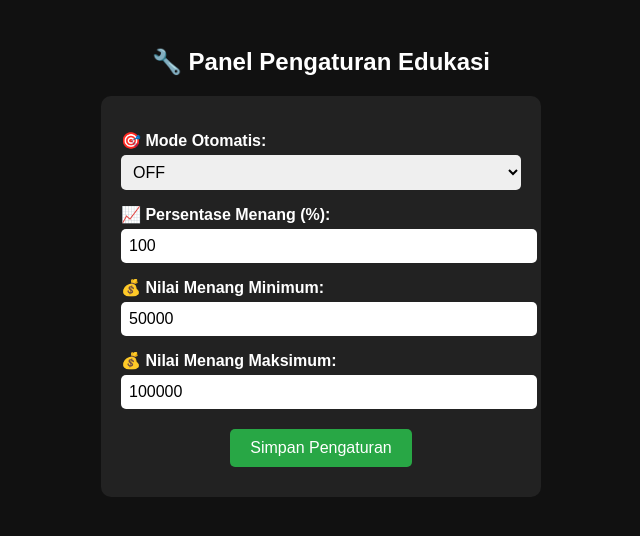
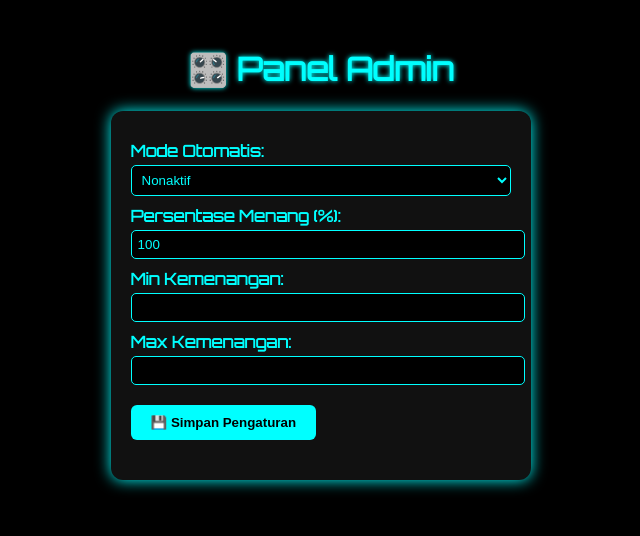
Before and after one commit to Arvan001/slot-edukasi, a Flask app: page /admin in a window 1280 px wide. Shown: the top 536 px of the page, without its empty margins (319-959 px from the left). Run offline with Flask 3, Linux system fonts and the light colour scheme; a user stored in the database is signed in.

Commit message:
Update admin.html

```diff
--- a/templates/admin.html
+++ b/templates/admin.html
@@ -1,111 +1,120 @@
 <!DOCTYPE html>
 <html lang="id">
 <head>
-  <meta charset="UTF-8">
-  <meta name="viewport" content="width=device-width, initial-scale=1.0">
-  <title>Pengaturan Admin</title>
+  <meta charset="UTF-8" />
+  <meta name="viewport" content="width=device-width, initial-scale=1.0" />
+  <title>Admin Panel</title>
+  <link href="https://fonts.googleapis.com/css2?family=Orbitron&display=swap" rel="stylesheet">
   <style>
     body {
-      font-family: Arial, sans-serif;
+      font-family: 'Orbitron', sans-serif;
+      background: #000;
+      color: #0ff;
+      text-align: center;
+      padding: 20px;
+    }
+    h1 {
+      text-shadow: 0 0 5px #0ff;
+    }
+    .panel {
       background: #111;
-      color: white;
       padding: 20px;
-      text-align: center;
-    }
-    form {
-      background: #222;
-      padding: 20px;
-      border-radius: 10px;
-      max-width: 400px;
-      margin: auto;
+      border-radius: 12px;
+      display: inline-block;
+      box-shadow: 0 0 15px #0ff;
+      text-align: left;
     }
     label {
       display: block;
-      margin-top: 15px;
+      margin-top: 10px;
       font-weight: bold;
-      text-align: left;
     }
     input[type="number"], select {
       width: 100%;
-      padding: 8px;
-      margin-top: 5px;
+      padding: 6px;
+      margin-top: 4px;
+      background: #000;
+      color: #0ff;
+      border: 1px solid #0ff;
       border-radius: 5px;
-      border: none;
-      font-size: 1rem;
     }
     button {
       margin-top: 20px;
       padding: 10px 20px;
-      background: #28a745;
+      background: #0ff;
+      color: #000;
       border: none;
-      border-radius: 5px;
-      color: white;
+      border-radius: 6px;
+      cursor: pointer;
+      font-weight: bold;
+    }
+    .status {
+      margin-top: 20px;
       font-size: 1rem;
-      cursor: pointer;
-    }
-    .success {
-      color: lime;
-      margin-top: 10px;
+      color: #ff0;
     }
   </style>
 </head>
 <body>
-  <h2>🔧 Panel Pengaturan Edukasi</h2>
-
-  <form id="formPengaturan">
-    <label>🎯 Mode Otomatis:</label>
-    <select id="modeOtomatis">
-      <option value="true">ON</option>
-      <option value="false">OFF</option>
+  <h1>🎛️ Panel Admin</h1>
+  <div class="panel">
+    <label for="mode">Mode Otomatis:</label>
+    <select id="mode">
+      <option value="true">Aktif</option>
+      <option value="false">Nonaktif</option>
     </select>
 
-    <label>📈 Persentase Menang (%):</label>
-    <input type="number" id="persentaseMenang" min="0" max="100">
+    <label for="persentase">Persentase Menang (%):</label>
+    <input type="number" id="persentase" min="0" max="100" step="1">
 
-    <label>💰 Nilai Menang Minimum:</label>
-    <input type="number" id="minMenang" min="1000" step="1000">
+    <label for="minMenang">Min Kemenangan:</label>
+    <input type="number" id="minMenang" min="10000" step="1000">
 
-    <label>💰 Nilai Menang Maksimum:</label>
-    <input type="number" id="maxMenang" min="1000" step="1000">
+    <label for="maxMenang">Max Kemenangan:</label>
+    <input type="number" id="maxMenang" min="10000" step="1000">
 
-    <button type="submit">Simpan Pengaturan</button>
-    <div id="successMsg" class="success"></div>
-  </form>
+    <button onclick="simpanPengaturan()">💾 Simpan Pengaturan</button>
+
+    <div class="status" id="statusInfo"></div>
+  </div>
 
   <script>
-    function loadPengaturan() {
-      fetch("/pengaturan?_=" + Date.now())
-        .then(res => res.json())
-        .then(data => {
-          document.getElementById("modeOtomatis").value = data.modeOtomatis;
-          document.getElementById("persentaseMenang").value = data.persentaseMenang;
-          document.getElementById("minMenang").value = data.minMenang || 50000;
-          document.getElementById("maxMenang").value = data.maxMenang || 100000;
-        });
+    async function ambilPengaturan() {
+      const res = await fetch('/pengaturan');
+      const data = await res.json();
+      document.getElementById('mode').value = data.modeOtomatis;
+      document.getElementById('persentase').value = data.persentaseMenang;
+      document.getElementById('minMenang').value = data.minMenang;
+      document.getElementById('maxMenang').value = data.maxMenang;
     }
 
-    document.getElementById("formPengaturan").addEventListener("submit", function(e) {
-      e.preventDefault();
-      const pengaturanBaru = {
-        modeOtomatis: document.getElementById("modeOtomatis").value === "true",
-        persentaseMenang: parseInt(document.getElementById("persentaseMenang").value),
-        minMenang: parseInt(document.getElementById("minMenang").value),
-        maxMenang: parseInt(document.getElementById("maxMenang").value)
+    async function simpanPengaturan() {
+      const mode = document.getElementById('mode').value === "true";
+      const persentase = parseInt(document.getElementById('persentase').value);
+      const minMenang = parseInt(document.getElementById('minMenang').value);
+      const maxMenang = parseInt(document.getElementById('maxMenang').value);
+
+      const body = {
+        modeOtomatis: mode,
+        persentaseMenang: persentase,
+        minMenang,
+        maxMenang
       };
 
-      fetch("/pengaturan", {
-        method: "POST",
-        headers: { "Content-Type": "application/json" },
-        body: JSON.stringify(pengaturanBaru)
-      })
-      .then(res => res.json())
-      .then(() => {
-        document.getElementById("successMsg").textContent = "✅ Pengaturan disimpan!";
-        setTimeout(() => document.getElementById("successMsg").textContent = "", 3000);
+      const res = await fetch('/pengaturan', {
+        method: 'POST',
+        headers: { 'Content-Type': 'application/json' },
+        body: JSON.stringify(body)
       });
-    });
 
-    loadPengaturan();
+      if (res.ok) {
+        document.getElementById("statusInfo").innerText = "✅ Pengaturan berhasil disimpan.";
+      } else {
+        document.getElementById("statusInfo").innerText = "❌ Gagal menyimpan pengaturan.";
+      }
+    }
+
+    ambilPengaturan();
   </script>
 </body>
 </html>
```
